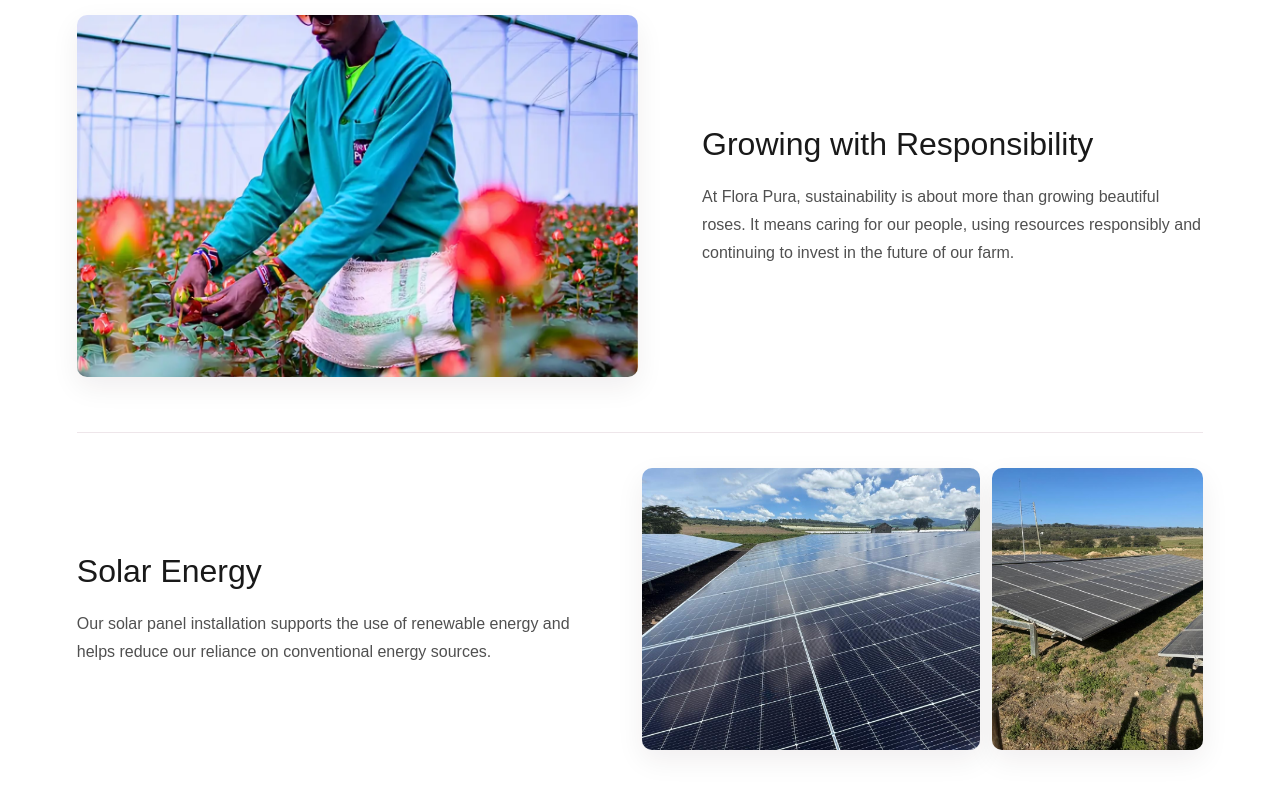
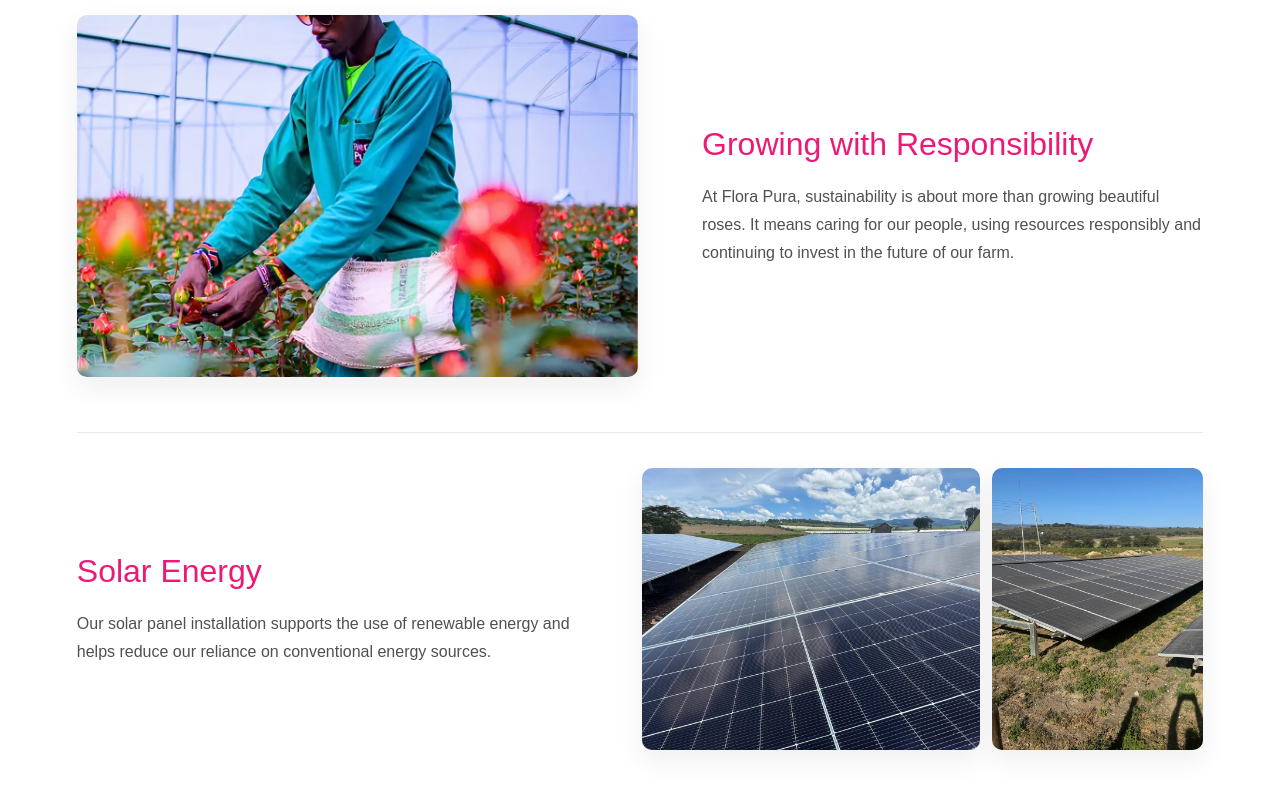
Before and after one commit to Rob1974BR/Flora-Pura-Brochure, a Next.js app: page / in a window 1280 px wide. Shown: the part 7200-8000 px from the top of the page. Built offline with nearby package versions, Linux system fonts and the light colour scheme.

Commit message:
Match page 4 sustainability section headings to shared Flora Pura brand pink

```diff
--- a/app/sustainability-export.css
+++ b/app/sustainability-export.css
@@ -18,3 +18,6 @@
 .fp-sustainability-cert p{max-width:820px}
 .fp-sustainability-cert .fp-new-note{color:#8a6c7a}
 @media(max-width:750px){.fp-sustainability h2{margin-bottom:22px}.fp-sustainability-feature,.fp-sustainability-feature-reverse{grid-template-columns:1fr;gap:22px;padding:24px 0 36px}.fp-sustainability-feature-reverse .fp-sustainability-media,.fp-sustainability-feature-reverse .fp-sustainability-copy{grid-column:auto;grid-row:auto}.fp-sustainability-feature .fp-sustainability-media{grid-row:1}.fp-sustainability-feature .fp-sustainability-copy{grid-row:2}.fp-sustainability-solar>.fp-new-photo{min-height:155px}.fp-sustainability-cert{margin-top:32px;padding-top:24px}}
+
+/* Exact shared Flora Pura pink used on pages 1–3 */
+.fp-sustainability .fp-sustainability-copy h3{color:var(--pink,#ed1975)}
```
